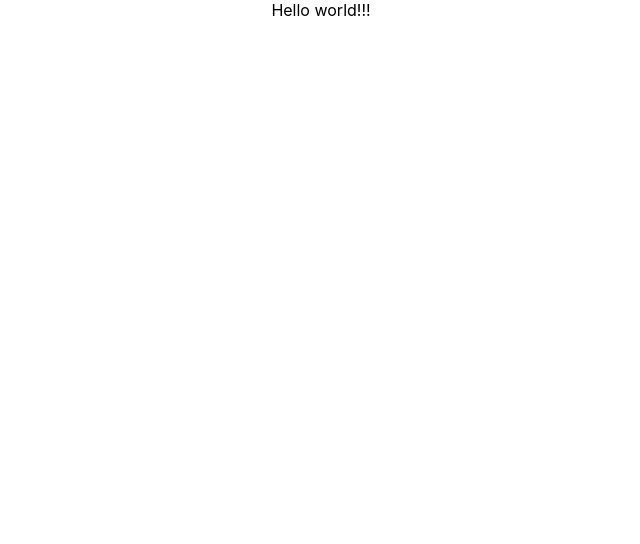
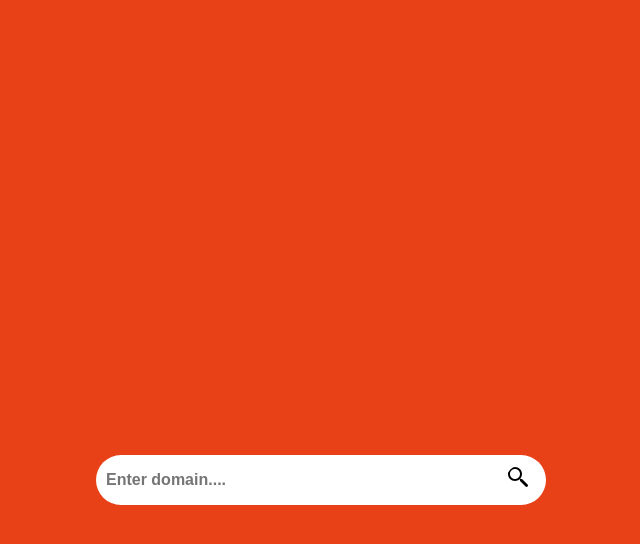
Before and after one commit to sergey34t/spefi-site, a React (Create React App) app: page / in a window 1280 px wide. Shown: the top 544 px of the page, without its empty margins (319-959 px from the left). Built offline with nearby package versions, Linux system fonts and the light colour scheme.

Commit message:
Add search field

```diff
--- a/src/App.js
+++ b/src/App.js
@@ -1,13 +1,14 @@
 import React from 'react';
-import logo from './logo.svg';
-import './App.css';
+import s from './App.module.css';
 
-function App() {
-  return (
-    <div className="App">
-      <div>Hello world!!!</div>
-    </div>
-  );
+const App = () => {
+    return (
+        <div className={s.container}>
+            <input type="text" name="" className={s.inputTxt} placeholder="Enter domain...."/>
+            <div className={s.inputBtn}></div>
+        </div>
+    )
 }
 
+
 export default App;
--- /dev/null
+++ b/src/App.module.css
@@ -0,0 +1,48 @@
+body {
+  margin: 0;
+  padding: 0;
+  background: #e84118;
+}
+
+.container {
+  position: absolute;
+  top: 60%;
+  left: 50%;
+  transform: translate(-50%, -50%);
+  background: white;
+  height: 30px;
+  border-radius: 30px;
+  padding: 10px;
+}
+
+.inputBtn {
+  color: #e84118;
+  float: right;
+  width: 30px;
+  height: 30px;
+  border-radius: 50%;
+  /*background-color: #2f3640;*/
+
+  display: flex;
+  justify-content: center;
+  align-items: center;
+  transition: 0.4s;
+  color: white;
+  cursor: pointer;
+  background-image: url('./assets/images/search.svg');
+  background-repeat: no-repeat;
+}
+
+.inputTxt{
+  border: none;
+  background: none;
+  outline: none;
+  float: left;
+  padding: 0;
+  color: black;
+  font-size: 16px;
+  transition: 0.4s;
+  line-height: 30px;
+  width: 400px;
+  font-weight: bold;
+}
```
Also changed, not shown: src/assets/images/search.png (added), src/assets/images/search.svg (added).
